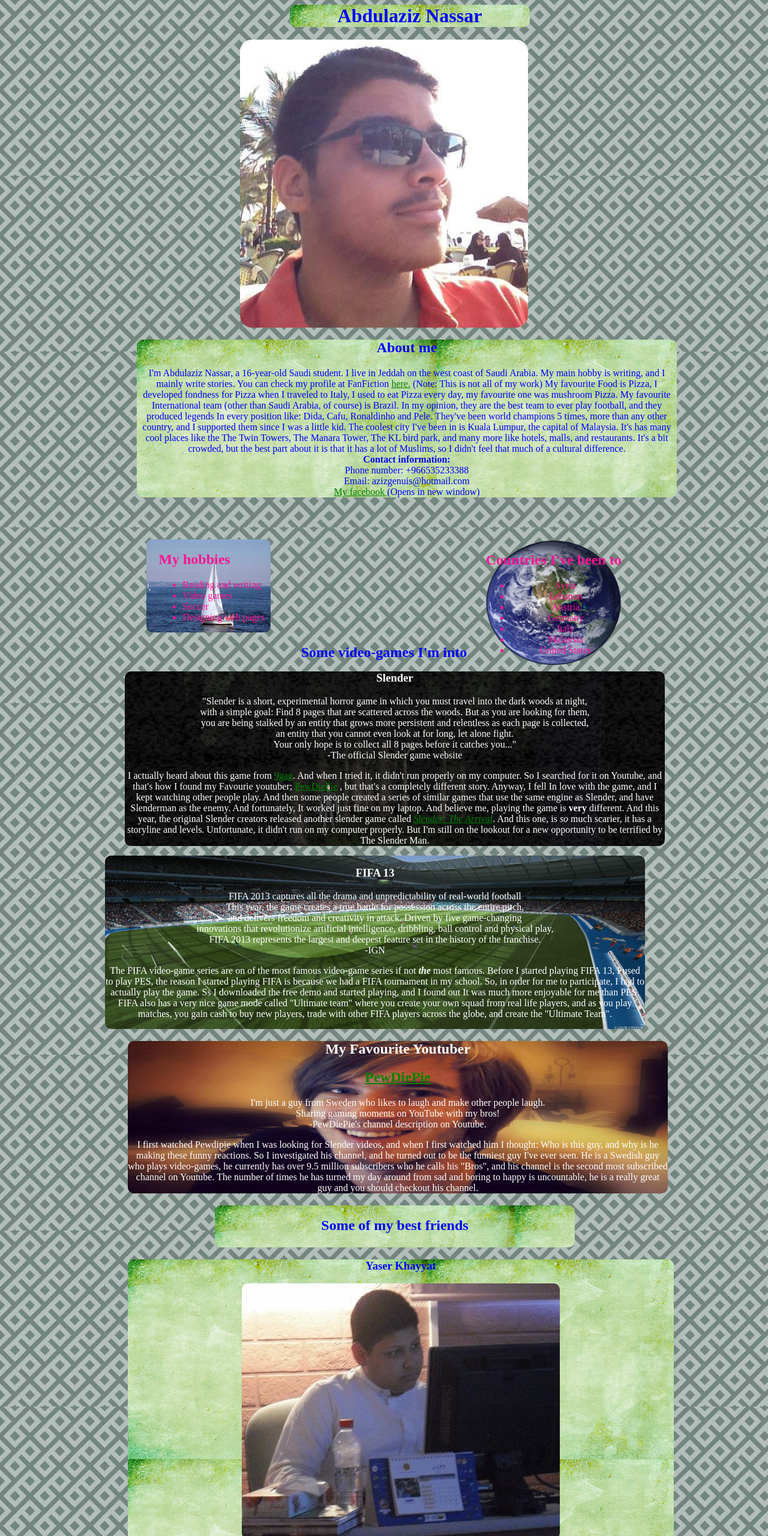
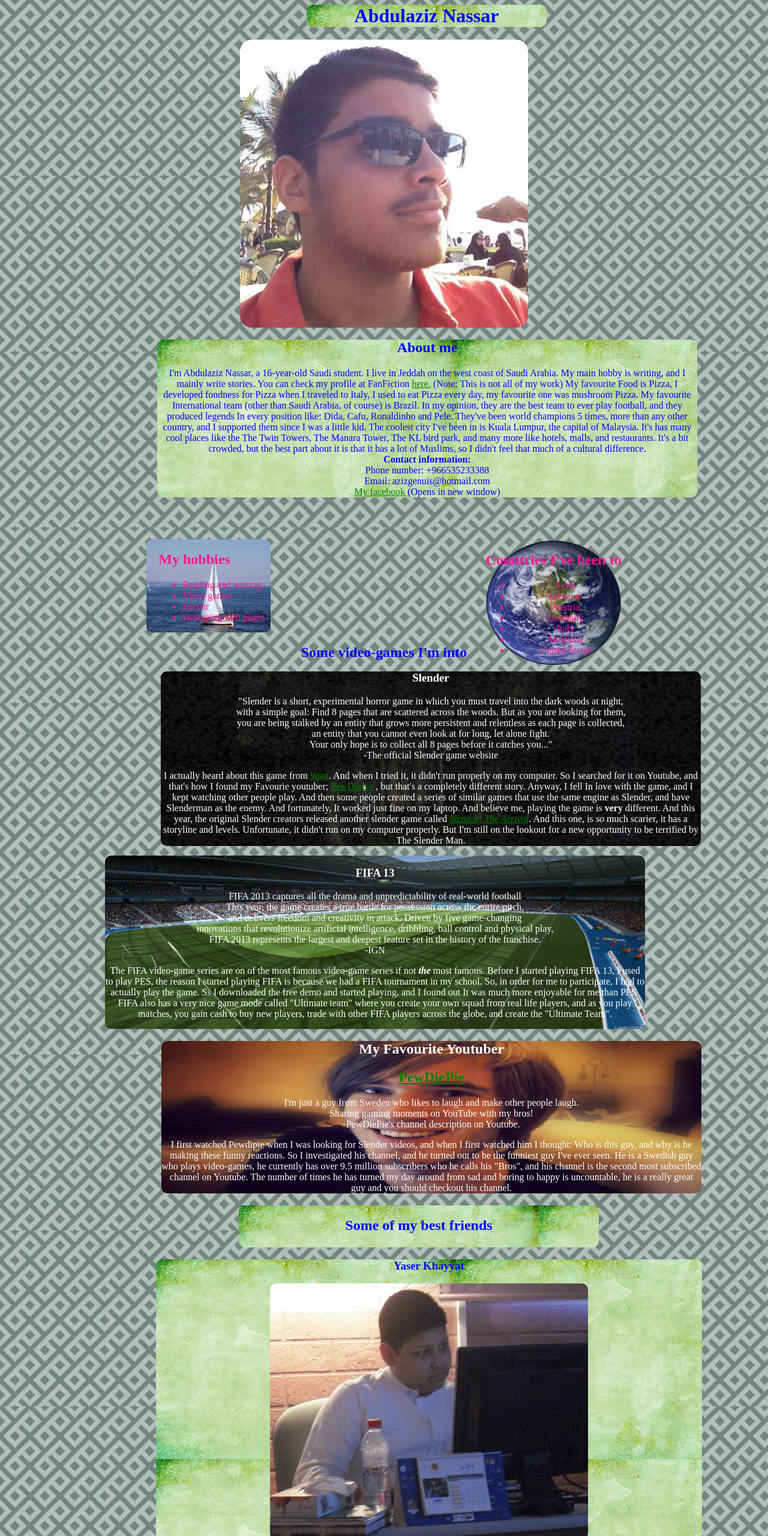
Before and after one commit to AzizNassar/AzizNassar.github.io, a plain HTML site: page index.html in a window 1280 px wide. Shown: the top 2560 px of the page at 60% size. Drawn offline with Linux system fonts and the light colour scheme.

Commit message:
re saved the files on mac

```diff
--- a/style.css
+++ b/style.css
@@ -1,5 +1,5 @@
 body {text-align: center; color: white ;background-image: url(backgroundpattern.jpg)}
-    h1 {text-align: center; background-image: url(textbackground.jpeg); width: 400px; margin-left: 475px; border-radius: 10px }
+    h1 {text-align: center; background-image: url(textbackground.jpeg); width: 400px; margin-left: 503px; border-radius: 10px }
     .mypic {border-radius: 20px}
     .places {
         position: relative; top:55px ; left:175px; display: inline-block; background-image: url(placesbackground.jpeg);  background-position: center center;background-size:100% 100%; border-radius: 10px; color: #FF1493
@@ -14,7 +14,7 @@ body {text-align: center; color: white ;background-image: url(backgroundpattern.
     .myinfo {  background-image: url(textbackground.jpeg);
     width: 900px;
     border-radius: 10px;
-     margin-left: 220px;
+     margin-left: 254px;
     }
     .favstable {
     border-radius: 10px;
@@ -26,24 +26,24 @@ body {text-align: center; color: white ;background-image: url(backgroundpattern.
     table th , table td { margin:0}
     .slender {background-image: url(slenderman.jpg);
         width: 900px; margin-left:
-         200px; border-radius: 10px; }
+         260px; border-radius: 10px; }
     .fifa {
             background-image: url(fifa13.jpg); background-size:100% 100%; background-position: center center; display: inline-block;
             background-repeat: no-repeat; border-radius: 10px; width: 900px; margin-right: 30px
     }
     .pewds {background-image: url("pewds.jpg"); background-size:100% 100%; background-position: center center; border-radius: 10px;
-    width: 900px; margin-left: 205px
+    width: 900px; margin-left: 261px
 
     }
     .friendsheader {
-        background-image: url(textbackground.jpeg); width: 600px; height: 50px; padding-top: 20px; padding-bottom: -20px; margin-left: 350px; border-radius: 10px
+        background-image: url(textbackground.jpeg); width: 600px; height: 50px; padding-top: 20px; padding-bottom: -20px; margin-left: 390px; border-radius: 10px
 
     }
-    .yaser {background-image:url(textbackground.jpeg); width: 890px; margin-left: 205px; border-radius: 10px; padding-left: 10px; padding-right: 10px
+    .yaser {background-image:url(textbackground.jpeg); width: 890px; margin-left: 252px; border-radius: 10px; padding-left: 10px; padding-right: 10px
 
           }
     .yaserpic {border-radius: 10px}
-    .omar {background-image: url(textbackground.jpeg); width: 890px; margin-left: 205px; padding-left: 10px; padding-right: 10px; border-radius: 10px }
+    .omar {background-image: url(textbackground.jpeg); width: 890px; margin-left: 251px; padding-left: 10px; padding-right: 10px; border-radius: 10px }
     .omarpic {border-radius: 10px}
     .somegames{ color: blue}
     .myinfo {color:blue;}
```
Also changed, not shown: index.html (line endings or trailing spaces).
